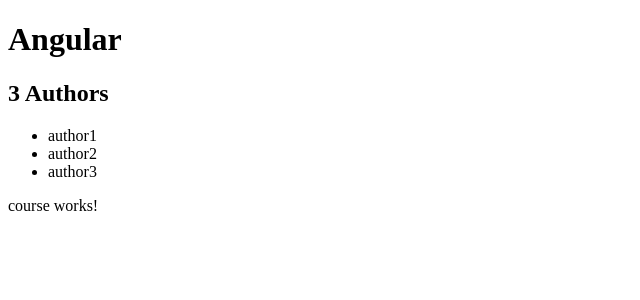
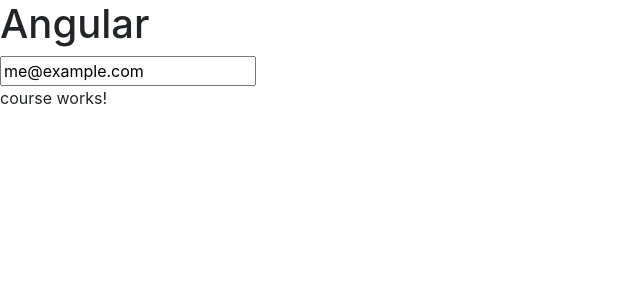
Before and after one commit to rahulaic/AngularLearning, an Angular app: page / in a window 1280 px wide. Shown: the top 300 px of the page, without its empty margins (0-640 px from the left). Built offline with nearby package versions, Linux system fonts and the light colour scheme.

Commit message:
commit till template variables

```diff
--- a/package.json
+++ b/package.json
@@ -19,6 +19,7 @@
     "@angular/platform-browser": "~9.1.7",
     "@angular/platform-browser-dynamic": "~9.1.7",
     "@angular/router": "~9.1.7",
+    "bootstrap": "^4.5.0",
     "rxjs": "~6.5.4",
     "tslib": "^1.10.0",
     "zone.js": "~0.10.2"
--- a/src/app/app.component.html
+++ b/src/app/app.component.html
@@ -1,3 +1,3 @@
 <h1>Angular</h1>
-<authors></authors>
+<courses></courses>
 <app-course></app-course>
--- a/src/app/app.module.ts
+++ b/src/app/app.module.ts
@@ -1,6 +1,7 @@
 import { AuthorsService } from './authors.service';
 import { CoursesService } from './courses.service';
 import { BrowserModule } from '@angular/platform-browser';
+import { FormsModule } from '@angular/forms';
 import { NgModule } from '@angular/core';
 
 import { AppRoutingModule } from './app-routing.module';
@@ -16,7 +17,7 @@
     CoursesComponent,
     AuthorsComponent,
   ],
-  imports: [BrowserModule, AppRoutingModule],
+  imports: [BrowserModule, AppRoutingModule, FormsModule],
   providers: [CoursesService, AuthorsService],
   bootstrap: [AppComponent],
 })
--- a/src/app/courses.component.ts
+++ b/src/app/courses.component.ts
@@ -3,20 +3,12 @@
 
 @Component({
   selector: 'courses',
-  template: `
-    <h2>{{ title }}</h2>
-    <ul>
-      <li *ngFor="let course of courses">
-        {{ course }}
-      </li>
-    </ul>
-  `,
+  template: ` <input [(ngModel)]="email" (keyup.enter)="onKeyUp()" /> `,
 })
 export class CoursesComponent {
-  title = 'List of Courses';
-  courses;
+  email = 'me@example.com';
 
-  constructor(service: CoursesService) {
-    this.courses = service.getCourses();
+  onKeyUp() {
+    console.log(this.email);
   }
 }
--- a/src/styles.css
+++ b/src/styles.css
@@ -1 +1,2 @@
 /* You can add global styles to this file, and also import other style files */
+@import "~bootstrap/dist/css/bootstrap.css"
```
Also changed, not shown: 1 other file (tests, documents, lock files or other folders).
